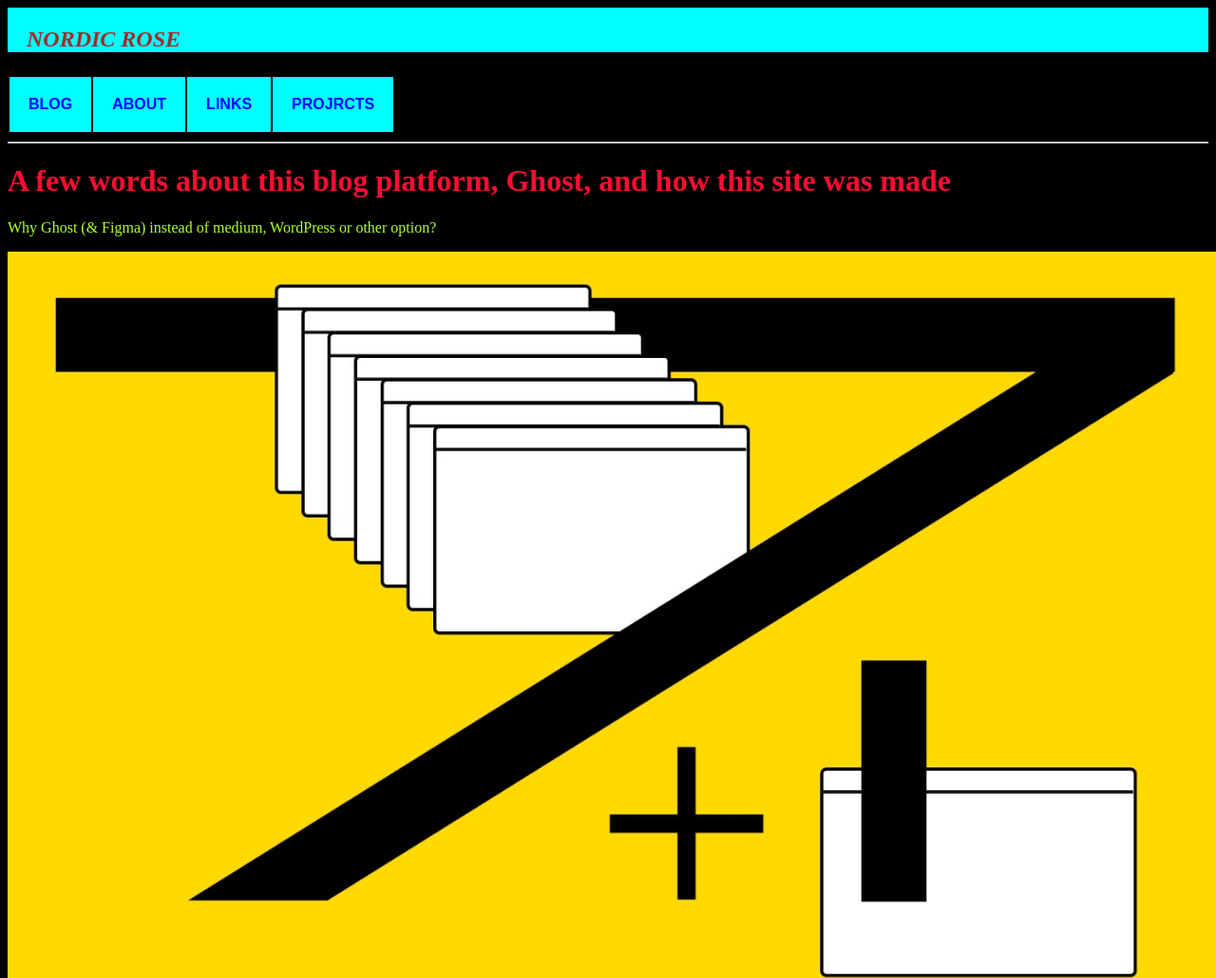
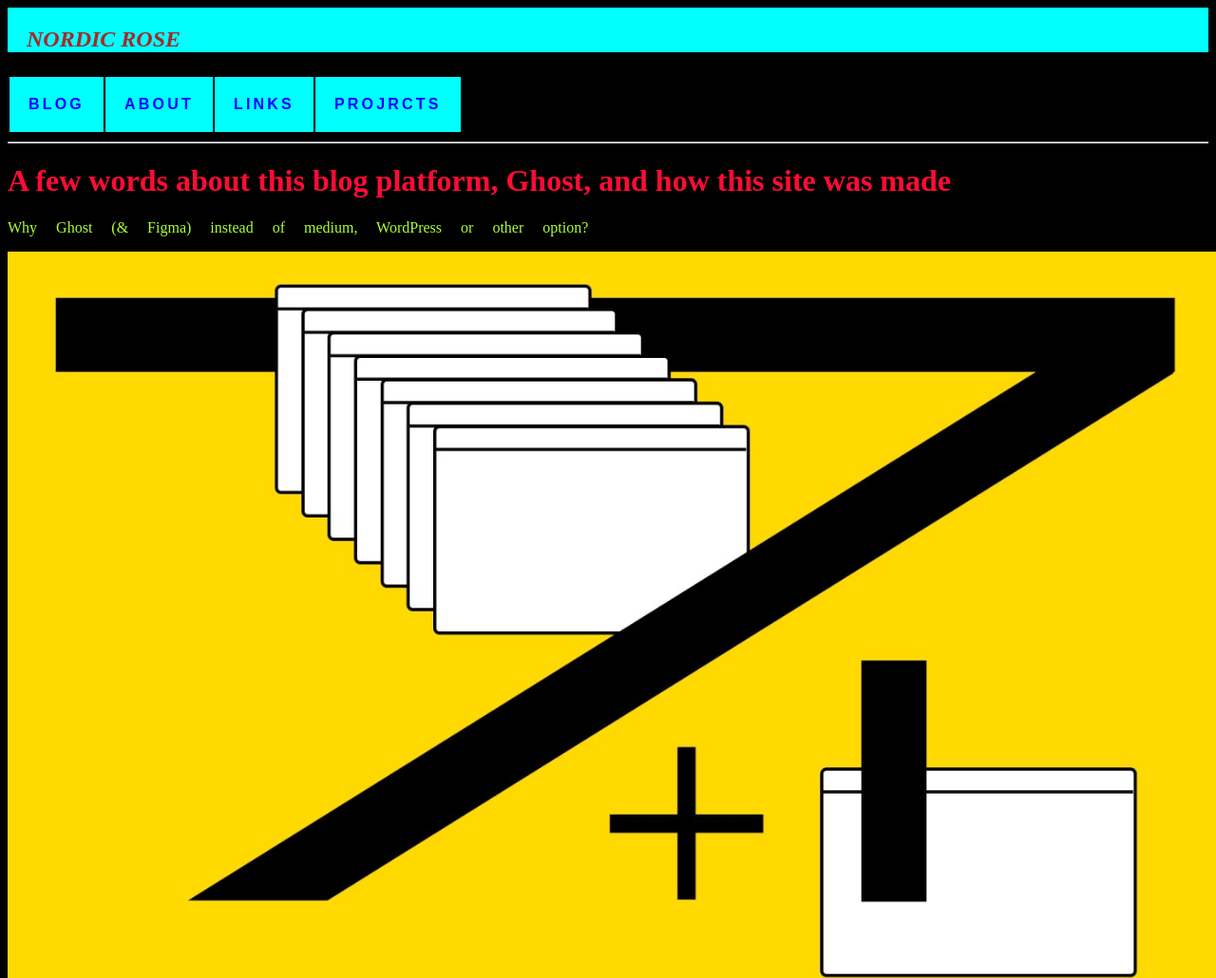
Before and after one commit to Umair-Jamaat-Ali/CSS-class, a plain HTML site: page index.html in a window 1280 px wide. Shown: the top 1030 px of the page at 95% size. Drawn offline with Linux system fonts and the light colour scheme.

Commit message:
text style

```diff
--- a/style.css
+++ b/style.css
@@ -18,10 +18,12 @@ h3{
     padding: 20px;
     font-family: Arial, Helvetica, sans-serif;
     text-transform: uppercase;
+    letter-spacing: 0.2em;
 }
 h1{
     color:rgb(255, 12, 52); pad
 }
 p{
     color: greenyellow;
+    word-spacing: 1em;
 }
```
